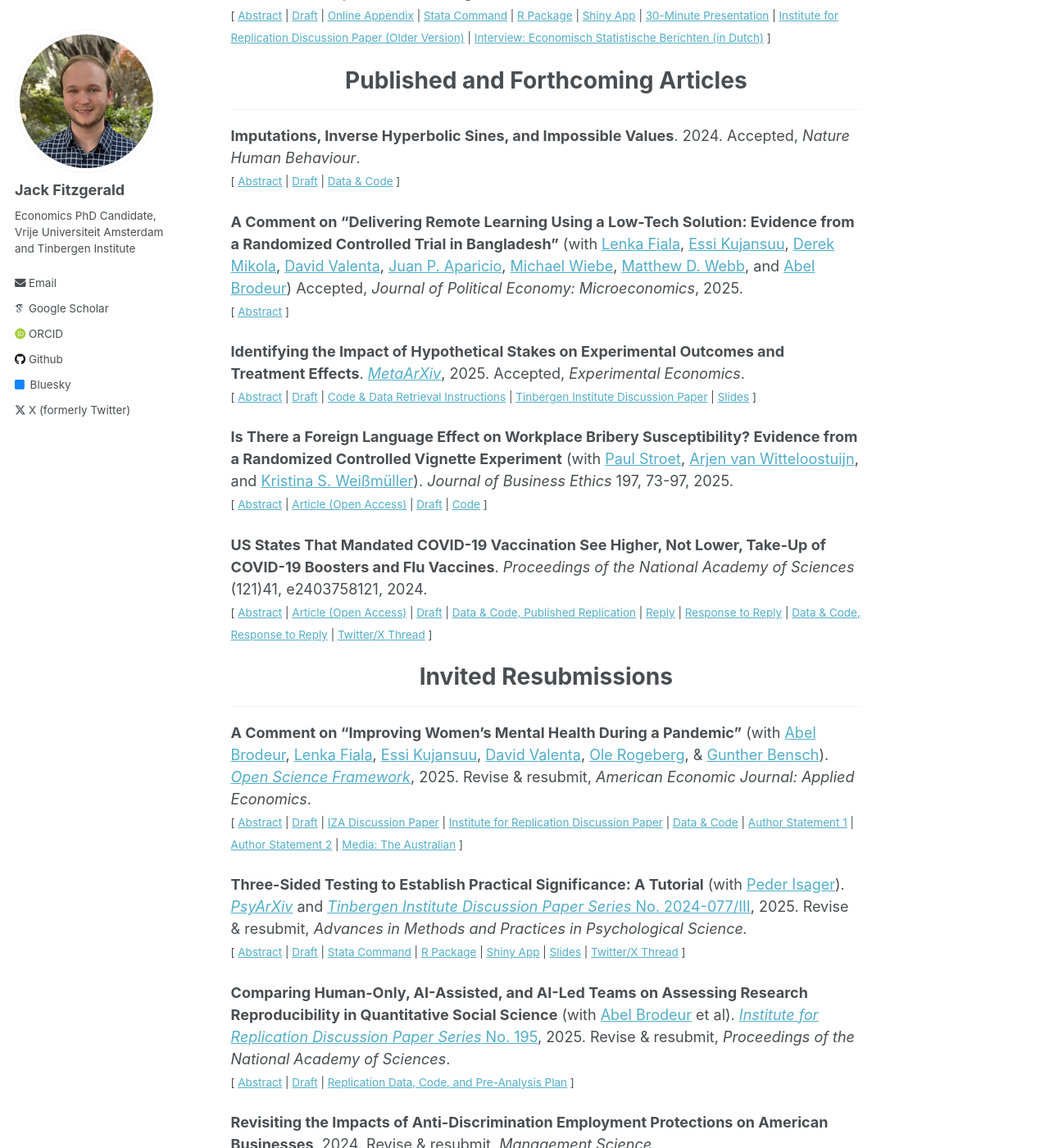
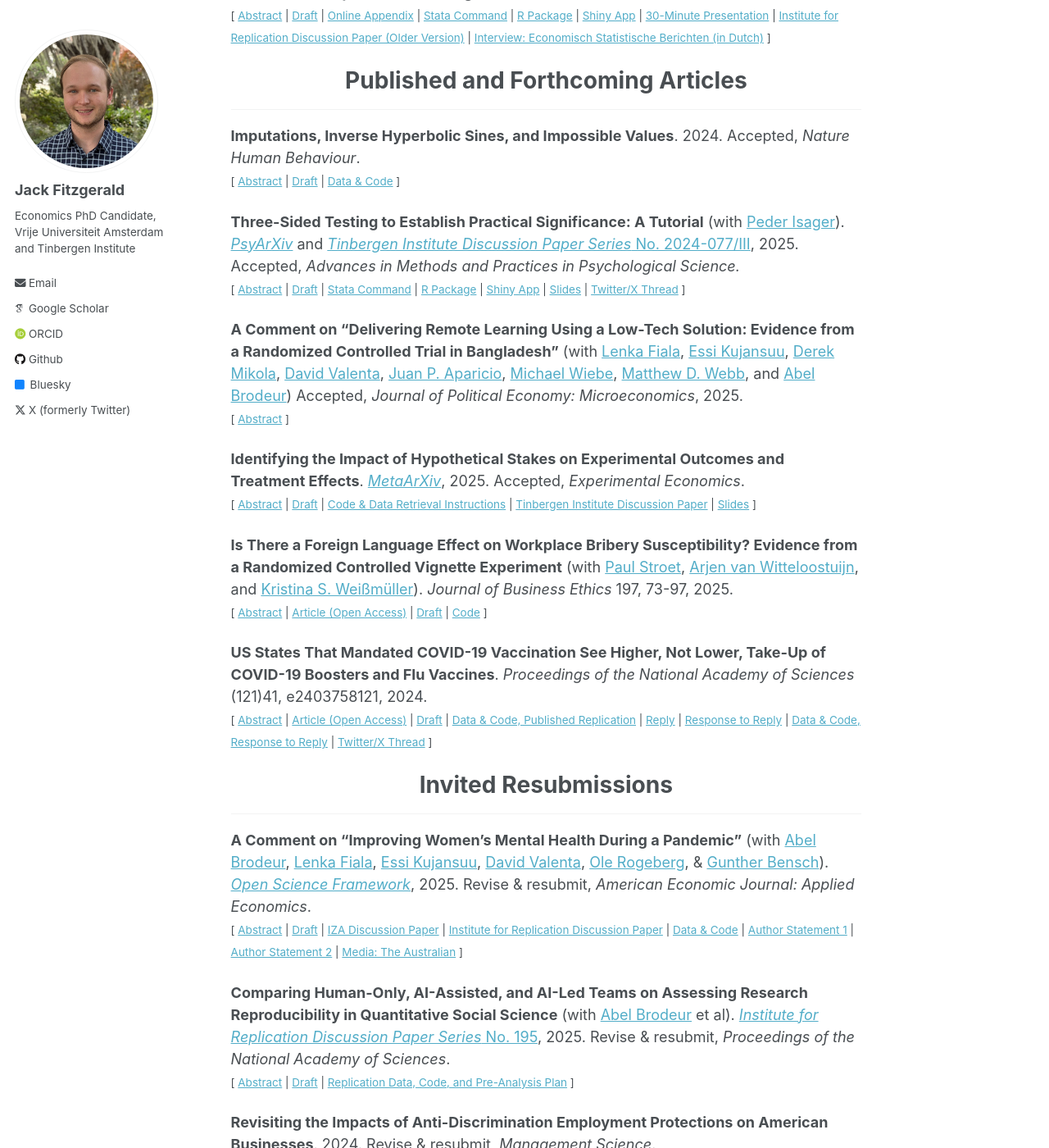
Before and after one commit to jack-fitzgerald/jack-fitzgerald.github.io, a Jekyll site: the page built from _pages/papers.md, in a window 1280 px wide and 1400 px high, scrolled down 262 px. Shown: the whole window at 82% size. Built offline with Jekyll 4.4.1, drawn with Linux system fonts in a browser that asks for light colours; some web fonts are replaced; part of the change alters nothing that is shown.

Commit message:
Update papers.md

```diff
--- a/_pages/papers.md
+++ b/_pages/papers.md
@@ -27,6 +27,15 @@ Equivalence testing can provide statistically significant evidence that economic
 <div id="WEA23" style="display: none; text-align: justify; line-height: 1.2" ><small>
 
 Wolfowicz et al. (2023, <i>Nature Human Behaviour</i>) find that more arrests and convictions for terrorism offenses decrease terrorism, more charges increase terrorism, and longer sentences do not deter terrorism in 28 European Union member states from 2006-2021. I assess the computational reproducibility of their study and find many data irregularities. The article's primary dependent variable - purportedly an inverse hyperbolic sine transformation of terrorist attack rates - takes on 292 different values when attack rates equal zero, and negatively correlates with attack rates. Many variables exhibit impossible values or undisclosed imputations, often masking a lack of reporting in the article's main data sources. I estimate that the authors have access to 57% fewer observations than claimed. Reproduction attempts produce estimates at least 77.7% smaller than the published estimates. Models reflecting the true degree of missing data produce estimates that are not statistically significantly different from zero for any independent variable of interest.
+
+</small><br><br/></div>
+
+**Three-Sided Testing to Establish Practical Significance: A Tutorial** (with [Peder Isager](https://pedermisager.org/)). [<i>PsyArXiv</i>](https://doi.org/10.31234/osf.io/8y925) and [<i>Tinbergen Institute Discussion Paper Series</i> No. 2024-077/III](https://papers.tinbergen.nl/24077.pdf), 2025. Accepted, <i>Advances in Methods and Practices in Psychological Science.</i> <br/>
+<small>[ <a href="#/" onclick="visib('TST')">Abstract</a> | [Draft](https://jack-fitzgerald.github.io/files/TST_Tutorial.pdf) | [Stata Command](https://github.com/jack-fitzgerald/tsti) | [R Package](https://doi.org/10.32614/CRAN.package.eqtesting) | [Shiny App](https://jack-fitzgerald.shinyapps.io/shinyTST/) | [Slides](https://jack-fitzgerald.github.io/files/TST_Slides.pdf) | [Twitter/X Thread](https://threadreaderapp.com/thread/1870130179160584350.html) ] </small>
+
+<div id="TST" style="display: none; text-align: justify; line-height: 1.2" ><small>
+
+Researchers may want to know whether an observed statistical relationship is either meaningfully negative, meaningfully positive, or small enough to be considered practically equivalent to zero. Such a question can not be addressed with standard null hypothesis significance testing, nor with standard equivalence testing. Three-sided testing (TST) is a procedure to address such questions, by simultaneously testing whether an estimated relationship is significantly below, within, or above predetermined smallest effect sizes of interest. TST is a natural extension of the standard two one-sided tests (TOST) procedure for equivalence testing. TST offers a more comprehensive decision framework than TOST with no penalty to error rates or statistical power. In this paper, we give a non-technical introduction to TST, provide commands for conducting TST in R, Jamovi, and Stata, and provide a Shiny app for easy implementation. Whenever a meaningful smallest effect size of interest can be specified, TST should be combined with null hypothesis significance testing as the default frequentist testing procedure.
 
 </small><br><br/></div>
 
@@ -75,15 +84,6 @@ Rains & Richards (2024, <i>Proceedings of the National Academy of Sciences</i>)
 <div id="VEA24" style="display: none; text-align: justify; line-height: 1.2" ><small>
 
 Vlassopoulos et al. (2024, <i>American Economic Journal: Applied Economics</i>) find that after providing two hours of telephone counseling over three months, a sample of Bangladeshi women saw significant reductions in stress and depression after ten months. We find three anomalies. First, estimates are almost entirely driven by reverse-scored survey items, which are handled inconsistently both in the code and in the field. Second, participants in this experiment are reused from multiple prior experiments conducted by the paper's authors, and estimates are extremely sensitive to the experiment from which participants originate. Finally, inconsistencies and irregularities in raw survey files raise doubts about the data.
-
-</small><br><br/></div>
-
-**Three-Sided Testing to Establish Practical Significance: A Tutorial** (with [Peder Isager](https://pedermisager.org/)). [<i>PsyArXiv</i>](https://doi.org/10.31234/osf.io/8y925) and [<i>Tinbergen Institute Discussion Paper Series</i> No. 2024-077/III](https://papers.tinbergen.nl/24077.pdf), 2025. Revise & resubmit, <i>Advances in Methods and Practices in Psychological Science.</i> <br/>
-<small>[ <a href="#/" onclick="visib('TST')">Abstract</a> | [Draft](https://jack-fitzgerald.github.io/files/TST_Tutorial.pdf) | [Stata Command](https://github.com/jack-fitzgerald/tsti) | [R Package](https://doi.org/10.32614/CRAN.package.eqtesting) | [Shiny App](https://jack-fitzgerald.shinyapps.io/shinyTST/) | [Slides](https://jack-fitzgerald.github.io/files/TST_Slides.pdf) | [Twitter/X Thread](https://threadreaderapp.com/thread/1870130179160584350.html) ] </small>
-
-<div id="TST" style="display: none; text-align: justify; line-height: 1.2" ><small>
-
-Researchers may want to know whether an observed statistical relationship is either meaningfully negative, meaningfully positive, or small enough to be considered practically equivalent to zero. Such a question can not be addressed with standard null hypothesis significance testing, nor with standard equivalence testing. Three-sided testing (TST) is a procedure to address such questions, by simultaneously testing whether an estimated relationship is significantly below, within, or above predetermined smallest effect sizes of interest. TST is a natural extension of the standard two one-sided tests (TOST) procedure for equivalence testing. TST offers a more comprehensive decision framework than TOST with no penalty to error rates or statistical power. In this paper, we give a non-technical introduction to TST, provide commands for conducting TST in R, Jamovi, and Stata, and provide a Shiny app for easy implementation. Whenever a meaningful smallest effect size of interest can be specified, TST should be combined with null hypothesis significance testing as the default frequentist testing procedure.
 
 </small><br><br/></div>
 
```
